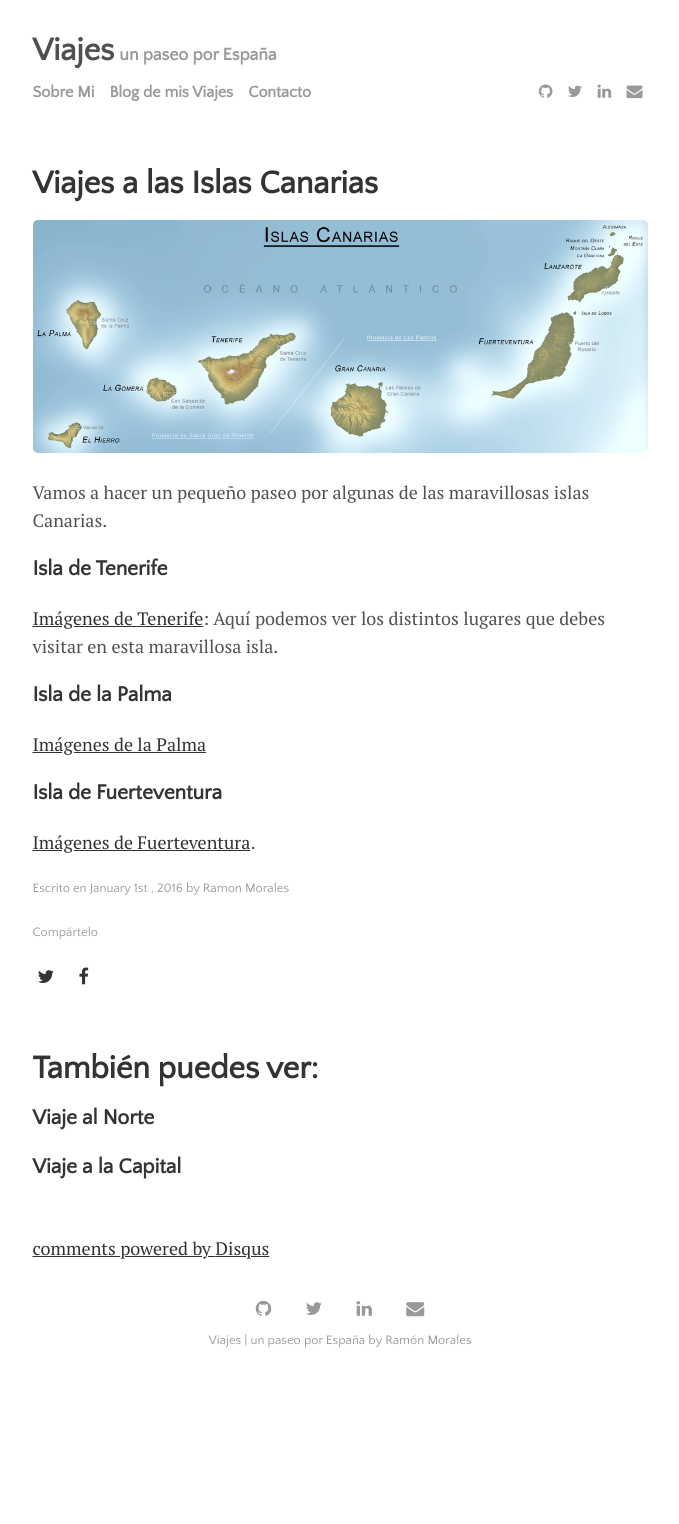
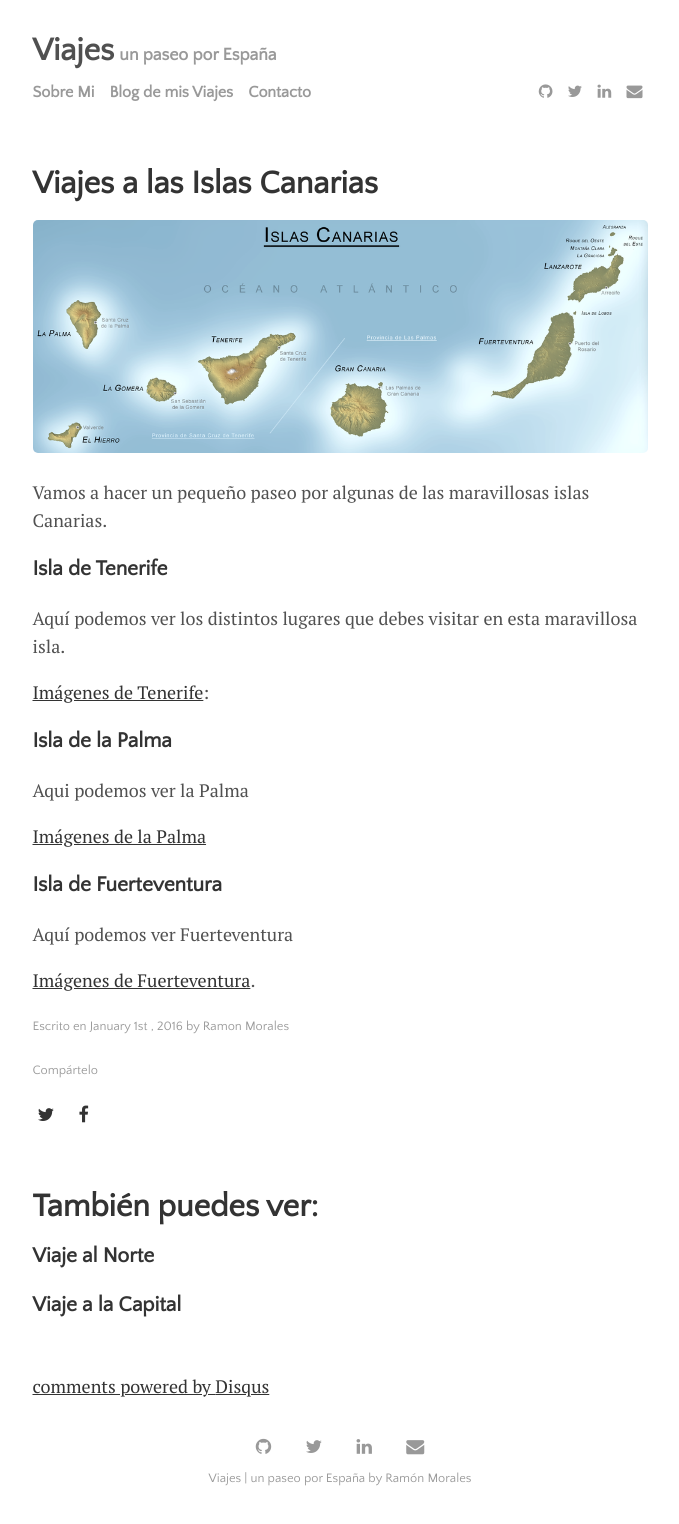
Before and after one commit to jramorales/BLogMisViajes, a Jekyll site: the page built from _posts/2016-01-01-welcome-to-lagrange.md, in a window 1280 px wide. Shown: the whole page, without its empty margins (300-979 px from the left). Built offline with Jekyll 4.4.1, drawn with Linux system fonts in a browser that asks for light colours; comment, search, counter and statistics services are not loaded; before the commit the page ends 1386 px from its top, so only the background shows below that.

Commit message:
Update 2016-01-01-welcome-to-lagrange.md

```diff
--- a/_posts/2016-01-01-welcome-to-lagrange.md
+++ b/_posts/2016-01-01-welcome-to-lagrange.md
@@ -10,13 +10,16 @@ image: IslasCanarias.jpg
 Vamos a hacer un pequeño paseo por algunas de las maravillosas islas Canarias.
 
 ### Isla de Tenerife
+Aquí podemos ver los distintos lugares que debes visitar en esta maravillosa isla.
 
-[Imágenes de Tenerife]({{ site.github.url }}{% post_url 2015-10-10-getting-started %}): Aquí podemos ver los distintos lugares que debes visitar en esta maravillosa isla.
+[Imágenes de Tenerife]({{ site.github.url }}{% post_url 2015-10-10-getting-started %}):
 
 ### Isla de la Palma
+Aqui podemos ver la Palma
 
 [Imágenes de la Palma]({{ site.github.url }}{% post_url 2014-01-01-text-formatting-examples %})
 
 ### Isla de Fuerteventura
+Aquí podemos ver Fuerteventura
 
 [Imágenes de Fuerteventura](http://choosealicense.com/licenses/mit/).
```
